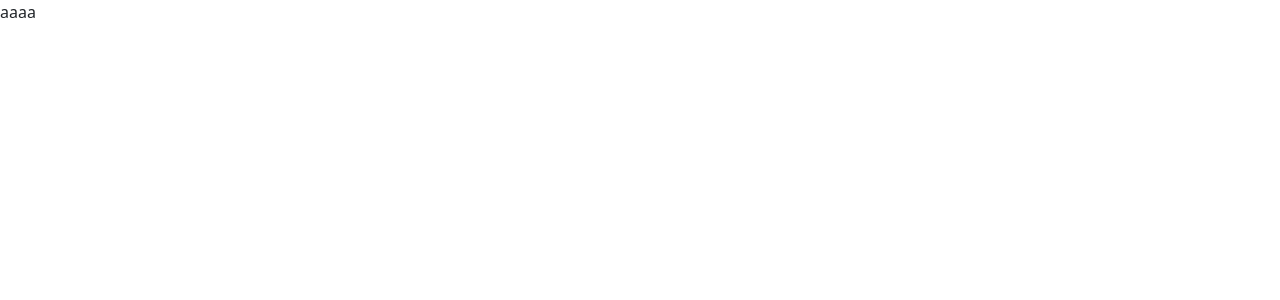
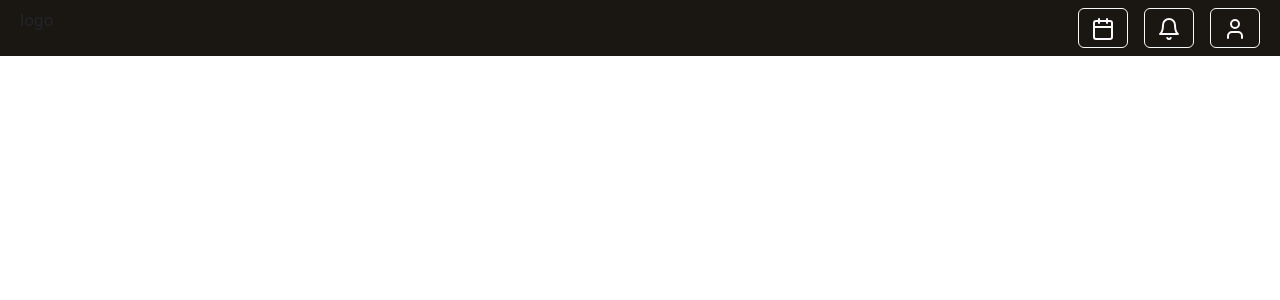
Before and after one commit to SH4NDAK/inter, a React (Create React App) app in the folder frontend/: page /agenda in a window 1280 px wide. Shown: the top 300 px of the page. Built offline with nearby package versions, Linux system fonts and the light colour scheme.

Commit message:
Começando Header

```diff
--- a/frontend/src/App.js
+++ b/frontend/src/App.js
@@ -1,10 +1,19 @@
-import { Button, Container, Row } from "react-bootstrap";
+import { Bell, Calendar, User } from "lucide-react";
+import { Button, Col, Container, Row } from "react-bootstrap";
+import Header from "./components/Header";
 
+
+const handleNovoAgendamento = () => {
+  alert("abrir agendamento")
+}
 
 export default function App() {
   return (
-    <Container fluid>
-      <Row>aaaa</Row>
+    <Container
+      fluid
+      style={{ backgroundColor: "#1a1713" }}
+    >
+      <Header/>
     </Container>
   );
 }
--- /dev/null
+++ b/frontend/src/components/Header.js
@@ -0,0 +1,37 @@
+import { Bell, Calendar, User } from "lucide-react";
+import { Button, Col, Row } from "react-bootstrap";
+
+export default function Header() {
+    return (
+
+
+        <Row className="justify-content-between p-2">
+            <Col>
+                logo
+            </Col>
+            <Col
+                md="auto"
+                className="d-flex gap-3"
+            >
+                <Button
+                    variant="outline-light"
+                >
+                    <Calendar />
+                </Button>
+                <Button
+                    variant="outline-light"
+                >
+                    <Bell />
+                </Button>
+                <Button
+                    variant="outline-light"
+                >
+                    <User />
+                </Button>
+            </Col>
+
+        </Row>
+
+
+    )
+}
```
